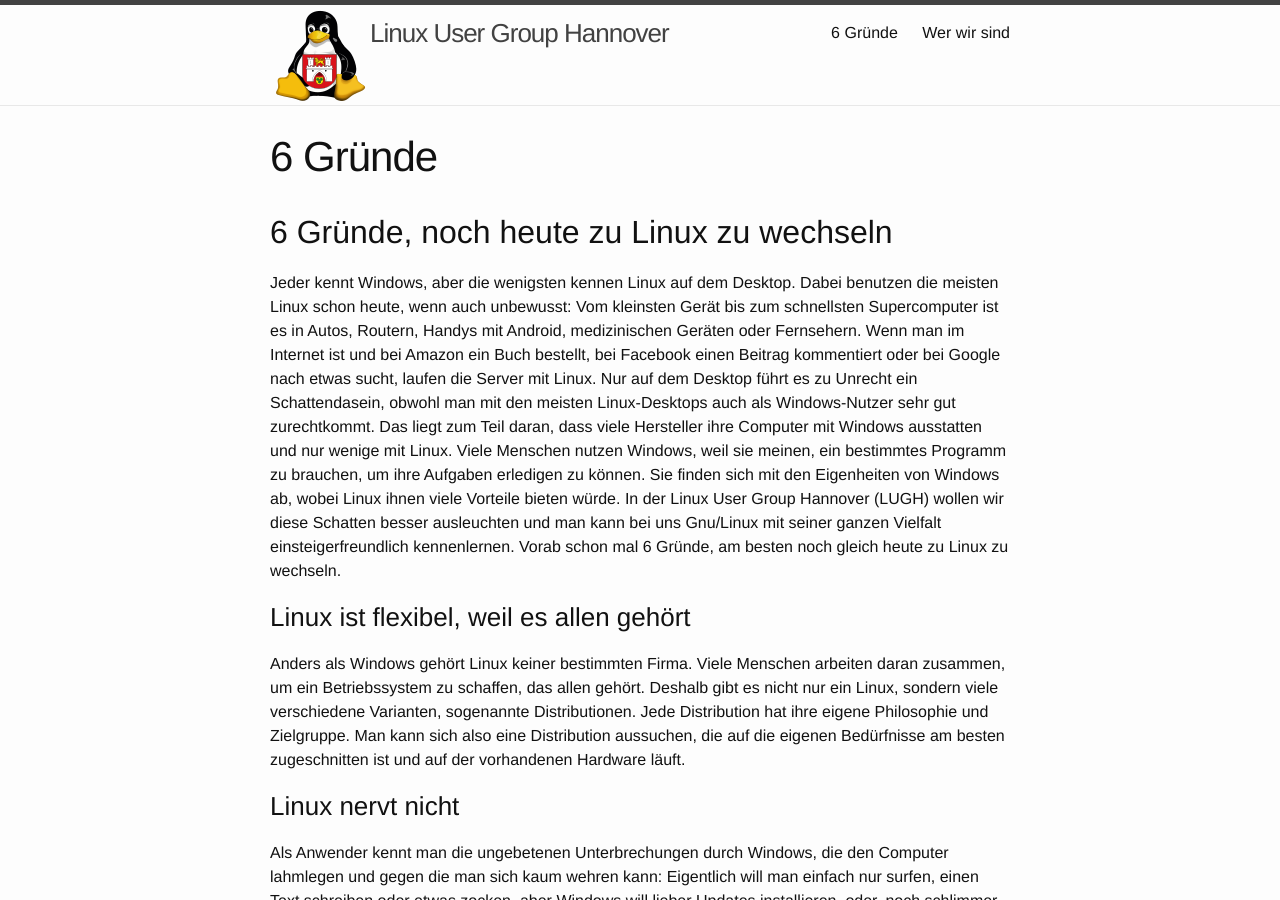
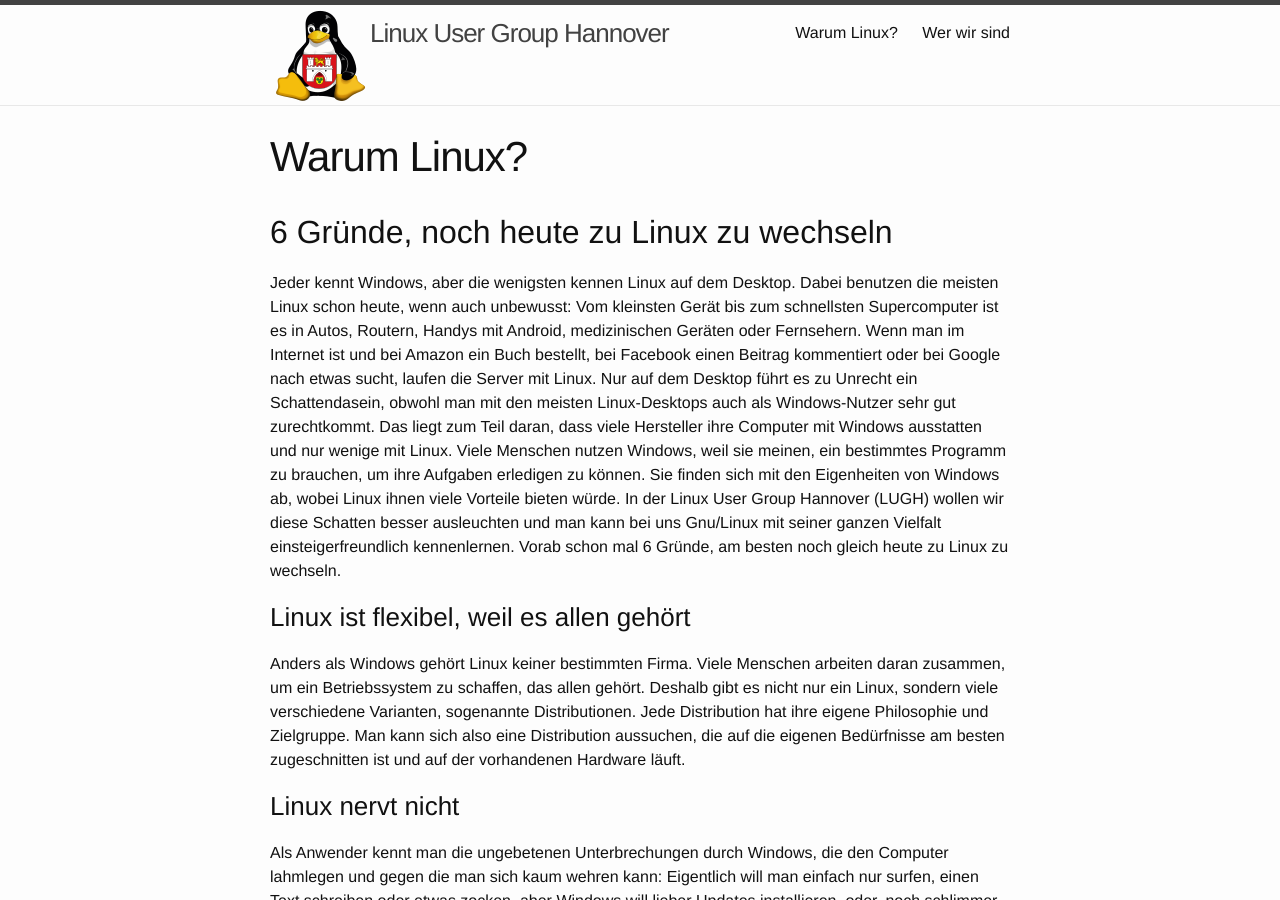
Before and after one commit to lughannover/lughannover.github.io, a Jekyll site: the page built from _pages/gruende.md, in a window 1280 px wide and 900 px high. Built offline with Jekyll 4.4.1, drawn with Linux system fonts in a browser that asks for light colours.

Commit message:
Update gruende.md

```diff
--- a/_pages/gruende.md
+++ b/_pages/gruende.md
@@ -1,5 +1,5 @@
 ---
-title: 6 Gründe
+title: Warum Linux?
 layout: page
 permalink: /gruende/
 ---
```
